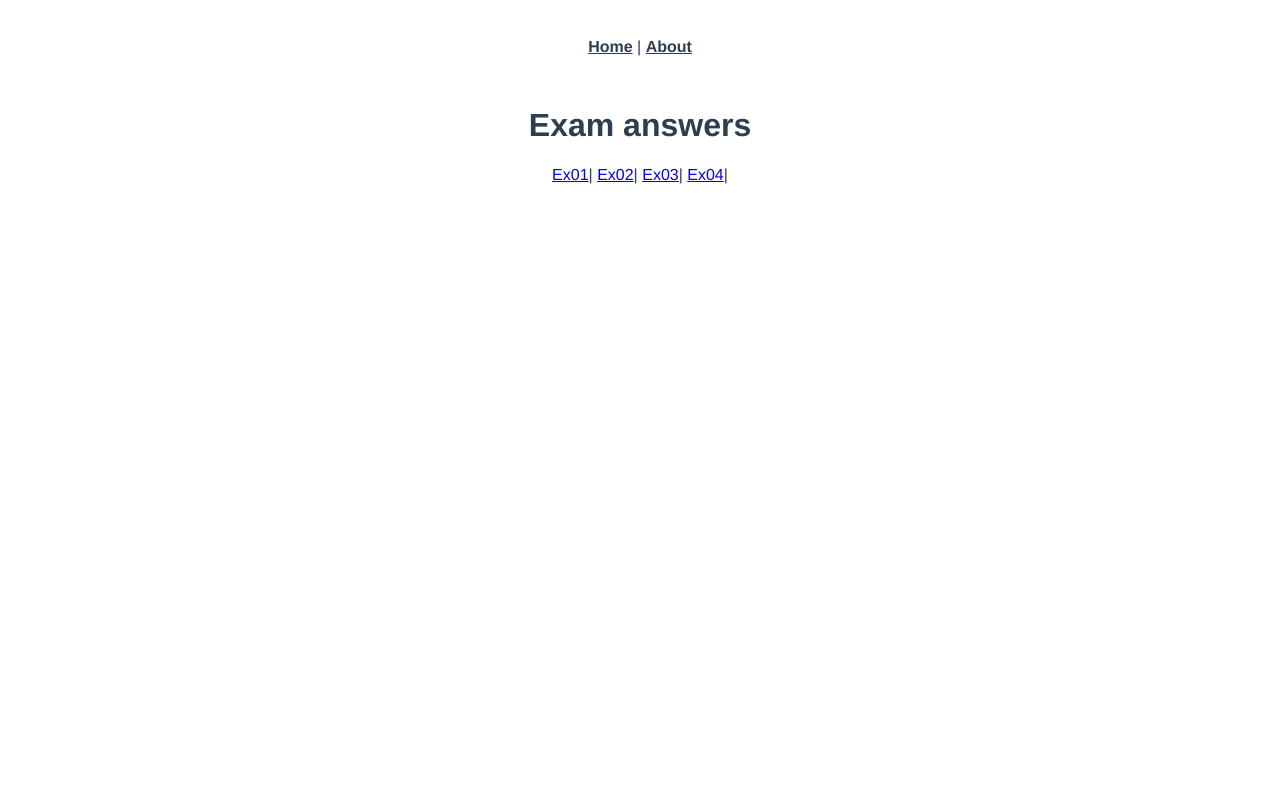
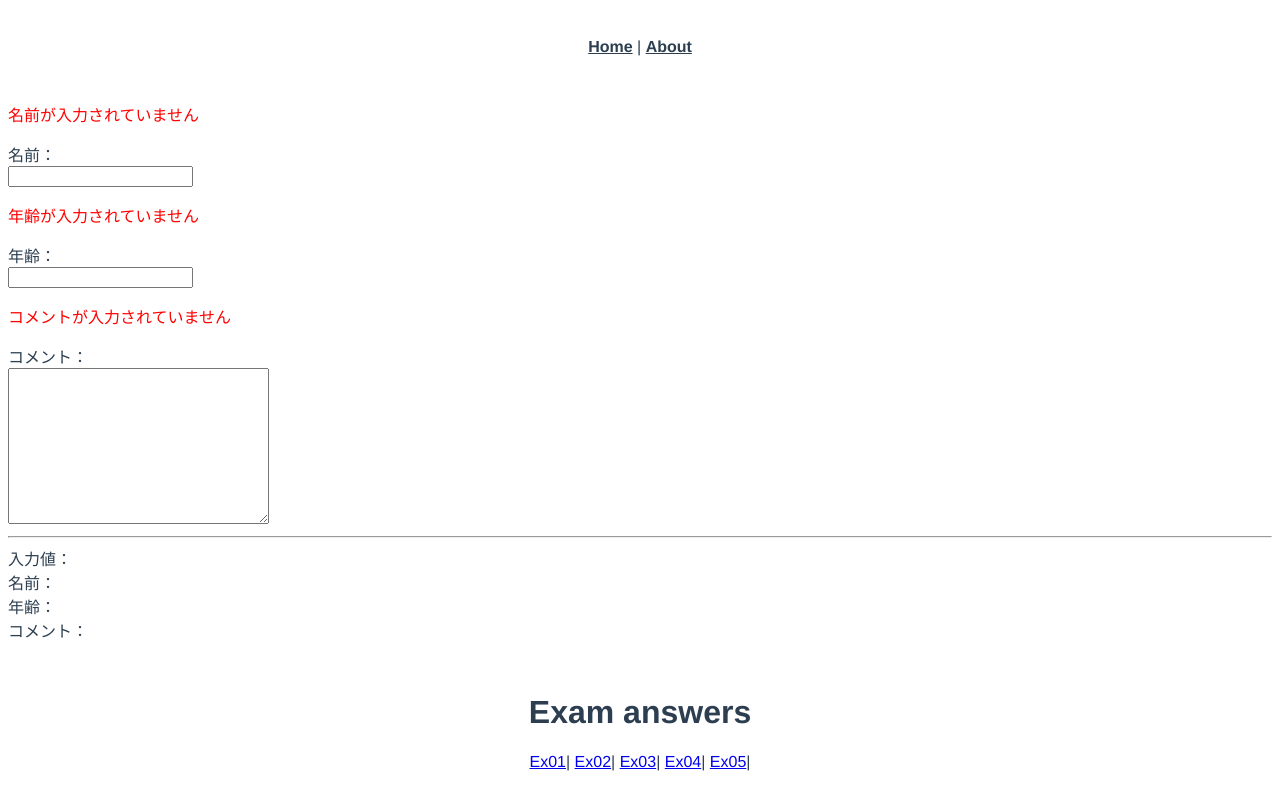
Before and after one commit to hidakaitsuki/ex-vue-beginner, a Vue app: page /ex05 in a window 1280 px wide. Built offline with nearby package versions, Linux system fonts and the light colour scheme.

Commit message:
Ex05終了

```diff
--- a/src/App.vue
+++ b/src/App.vue
@@ -10,8 +10,7 @@
     <router-link to="/ex02">Ex02</router-link>|
     <router-link to="/ex03">Ex03</router-link>|
     <router-link to="/ex04">Ex04</router-link>|
-
-
+    <router-link to="/ex05">Ex05</router-link>|
   </div>
 </template>
 
--- a/src/router/index.ts
+++ b/src/router/index.ts
@@ -35,6 +35,10 @@ const routes: Array<RouteConfig> = [
     path: "/ex04",
     component: () => import("../views/answer/ex04.vue"),
   },
+  {
+    path: "/ex05",
+    component: () => import("../views/answer/ex05.vue"),
+  },
 ];
 
 const router = new VueRouter({
--- a/src/views/answer/ex03.vue
+++ b/src/views/answer/ex03.vue
@@ -15,7 +15,7 @@ import Component from "vue-class-component";
 export default class ex03 extends Vue {
   private num1 = 0;
   private num2 = 0;
-  private get answer() {
+  get answer() {
     return this.num1 + this.num2;
   }
 }
--- a/src/views/answer/ex04.vue
+++ b/src/views/answer/ex04.vue
@@ -1,10 +1,10 @@
 <template>
   <div>
-    <input type="text" v-model.number="num1" /><br />
-    <input type="text" v-model.number="num2" /><br />
-    <input type="text" v-model.number="num3" /><br />
-    税抜き価格：{{ answer }}円 <br />
-    税込み価格：{{ taxAnswer }}円
+    <input type="number" v-model.number="num1" /><br />
+    <input type="number" v-model.number="num2" /><br />
+    <input type="number" v-model.number="num3" /><br />
+    税抜き価格：{{ answer.toLocaleString() }}円 <br />
+    税込み価格：{{ taxAnswer.toLocaleString() }}円
   </div>
 </template>
 
@@ -13,17 +13,17 @@ import Vue from "vue";
 import Component from "vue-class-component";
 @Component
 export default class ex04 extends Vue {
-  num1 = 0;
-  num2 = 0;
-  num3 = 0;
+  private num1 = 0;
+  private num2 = 0;
+  private num3 = 0;
   readonly tax = 1.1;
   get answer() {
-    return Number(this.num1 + this.num2 + this.num3).toLocaleString();
+    return Number(this.num1) + Number(this.num2) + Number(this.num3);
   }
   get taxAnswer() {
-    return Number(
-      this.num1 + this.num2 + this.num3 * this.tax
-    ).toLocaleString();
+    return Math.floor(
+      (Number(this.num1) + Number(this.num2) + Number(this.num3)) * this.tax
+    );
   }
 }
 </script>
--- /dev/null
+++ b/src/views/answer/ex05.vue
@@ -0,0 +1,45 @@
+<template>
+  <div>
+    <p v-if="name === ''">名前が入力されていません</p>
+    名前：<br /><input type="text" v-model="name" /> <br />
+    <p v-if="age === ''">年齢が入力されていません</p>
+    年齢：<br /><input type="text" v-model="age" /><br />
+    <p v-if="comment === ''">コメントが入力されていません</p>
+    コメント：<br /><textarea
+      name=""
+      id=""
+      cols="30"
+      rows="10"
+      v-model="comment"
+    ></textarea
+    ><br />
+    <hr />
+    入力値：<br />
+    名前：{{ name }}<br />
+    年齢：{{ age }}<br />
+    コメント：
+    <pre>{{ comment }}</pre>
+    <br />
+  </div>
+</template>
+
+<script lang="ts">
+import Vue from "vue";
+import Component from "vue-class-component";
+@Component
+export default class ex05 extends Vue {
+  private name = "";
+  private age = "";
+  private comment = "";
+}
+</script>
+
+<style scoped>
+div {
+  text-align: left;
+}
+p {
+  color: red;
+}
+
+</style>
```
Also changed, not shown: src/views/answer/ex06.vue (added, +18 -0 lines).
